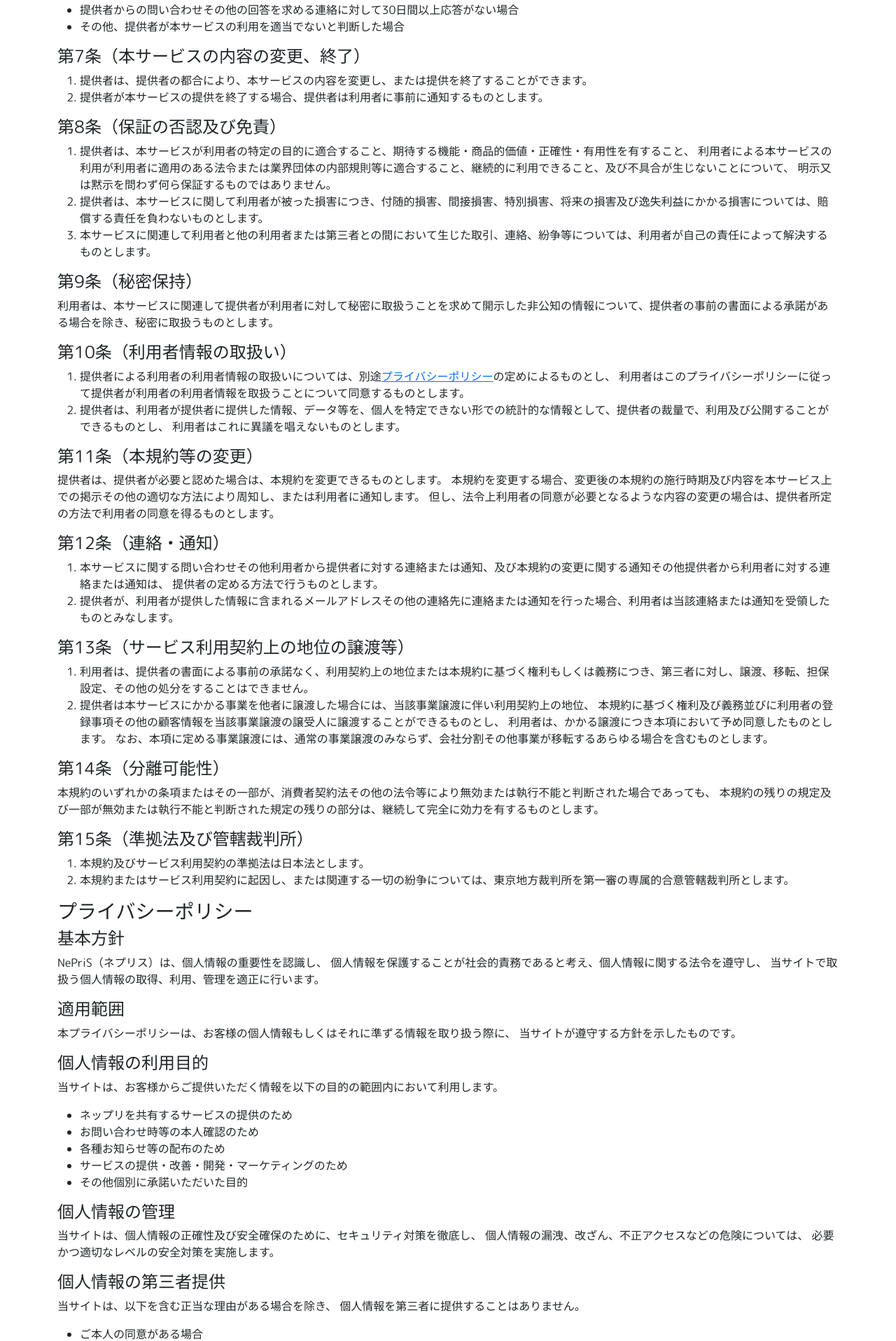
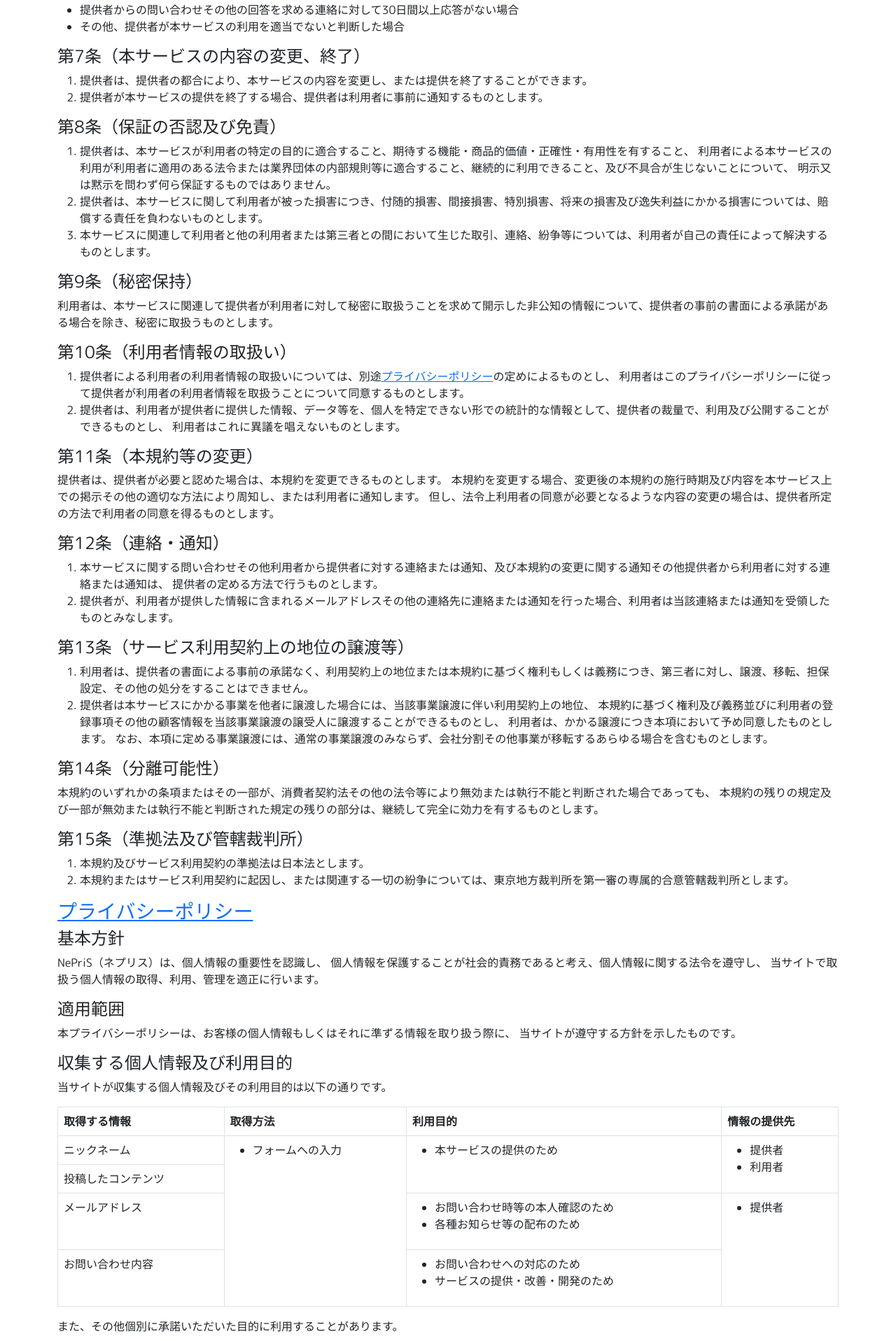
Before and after one commit to glyzinieh/NePriS, a Flask app: page /tos/ in a window 1280 px wide. Shown: the part 2084-4001 px from the top of the page at 70% size. Run offline with Flask 2, Linux system fonts and the light colour scheme.

Commit message:
プライバシーポリシーを改定

```diff
--- a/templates/contact.html
+++ b/templates/contact.html
@@ -30,6 +30,7 @@ NePriS（ネプリス）へのご意見・ご要望などはこちらから
 <h3>Github</h3>
 <p>
     技術的な問題の場合は<a href="https://github.com/glyzinieh/share-neppuri/discussions" target="_blank" rel="noopener noreferrer">こちら</a>からもお問い合わせいただけます。<br>
+    ※外部サイトへリダイレクトします。<br>
     ※Githubアカウントが必要です。
 </p>
 {% endblock %}
--- a/templates/tos.html
+++ b/templates/tos.html
@@ -26,7 +26,7 @@ NePriS（ネプリス）はお客様の個人情報を大切にしています
     <li><a href="#update">更新履歴</a></li>
 </ul>
 
-<h3 id="tos">利用規約</h3>
+<h3 id="tos"><a href="#tos">利用規約</a></h3>
 <p>
     本利用規約（以下「本規約」と言います。）には、本サービスの提供条件及び提供者と利用者の皆様との間の権利義務関係が定められています。
     本サービスの利用に際しては、本規約の全文をお読みいただいたうえで、本規約に同意いただく必要があります。
@@ -298,7 +298,7 @@ NePriS（ネプリス）はお客様の個人情報を大切にしています
 </ol>
 
 
-<h3 id="privacy">プライバシーポリシー</h3>
+<h3 id="privacy"><a href="#privacy">プライバシーポリシー</a></h3>
 <h4>基本方針</h4>
 <p>
     NePriS（ネプリス）は、個人情報の重要性を認識し、
@@ -312,18 +312,74 @@ NePriS（ネプリス）はお客様の個人情報を大切にしています
     当サイトが遵守する方針を示したものです。
 </p>
 
-<h4>個人情報の利用目的</h4>
+<h4>収集する個人情報及び利用目的</h4>
 <p>
-    当サイトは、お客様からご提供いただく情報を以下の目的の範囲内において利用します。
+    当サイトが収集する個人情報及びその利用目的は以下の通りです。
+</p>
+<table class="table table-bordered">
+    <tr>
+        <th>取得する情報</th>
+        <th>取得方法</th>
+        <th>利用目的</th>
+        <th>情報の提供先</th>
+    </tr>
+    <tr>
+        <td>ニックネーム</td>
+        <td rowspan="4">
+            <ul>
+                <li>フォームへの入力</li>
+            </ul>
+        </td>
+        <td rowspan="2">
+            <ul>
+                <li>本サービスの提供のため</li>
+            </ul>
+        </td>
+        <td rowspan="2">
+            <ul>
+                <li>提供者</li>
+                <li>利用者</li>
+            </ul>
+        </td>
+    </tr>
+    <tr>
+        <td>投稿したコンテンツ</td>
+        <!-- 取得方法 -->
+        <!-- 利用目的 -->
+        <!-- 情報の提供先 -->
+    </tr>
+    <tr>
+        <td>メールアドレス</td>
+        <!-- 取得方法 -->
+        <td>
+            <ul>
+                <li>お問い合わせ時等の本人確認のため</li>
+                <li>各種お知らせ等の配布のため</li>
+            </ul>
+        </td>
+        <td rowspan="2">
+            <ul>
+                <li>提供者</li>
+            </ul>
+        </td>
+    </tr>
+    <tr>
+        <td>お問い合わせ内容</td>
+        <!-- 取得方法 -->
+        <td>
+            <ul>
+                <li>お問い合わせへの対応のため</li>
+                <li>サービスの提供・改善・開発のため</li>
+            </ul>
+        </td>
+        <!-- 情報の提供先 -->
+    </tr>
+</table>
+<p>
+    また、その他個別に承諾いただいた目的に利用することがあります。
 </p>
 <p>
-<ul>
-    <li>ネップリを共有するサービスの提供のため</li>
-    <li>お問い合わせ時等の本人確認のため</li>
-    <li>各種お知らせ等の配布のため</li>
-    <li>サービスの提供・改善・開発・マーケティングのため</li>
-    <li>その他個別に承諾いただいた目的</li>
-</ul>
+    一部もしくは全ての情報をGoogle・Github上で管理することがあります。各事業者のプライバシーポリシーなどは、各社のページをご確認ください。
 </p>
 
 <h4>個人情報の管理</h4>
@@ -380,9 +436,13 @@ NePriS（ネプリス）はお客様の個人情報を大切にしています
     このサービスは、トラフィックデータの収集のためにCookie（クッキー）を使用しています。
     トラフィックデータは匿名で収集されており、個人を特定するものではありません。
 </p>
+<p>
+    Cookie（クッキー）を無効にする方法や「Google アナリティクス」に関する詳細は、
+    <a href="https://policies.google.com/technologies/ads?gl=jp">こちら</a>をご覧ください。
+</p>
 
-<!--
-<h4>広告配信</h4>
+
+<!-- <h4>広告配信</h4>
 <p>
     当サイトは、第三者配信の広告サービス「Google アドセンス」を利用しています。
 </p>
@@ -391,10 +451,6 @@ NePriS（ネプリス）はお客様の個人情報を大切にしています
     利用者の興味に応じた広告を表示するためにCookie（クッキー）を使用することがあります。
     これによって利用者のブラウザを識別できるようになりますが、
     個人を特定するものではありません。
-</p>
-<p>
-    Cookie（クッキー）を無効にする方法や「Google アドセンス」に関する詳細は、
-    <a href="https://policies.google.com/technologies/ads?gl=jp">こちら</a>をご覧ください。
 </p>
 <p>
     また、Amazonのアソシエイトとして、当サイトは適格販売により収入を得ています。
@@ -469,7 +525,7 @@ NePriS（ネプリス）はお客様の個人情報を大切にしています
 </p>
 
 
-<h3 id="update">更新履歴</h3>
+<h3 id="update"><a href="#update">更新履歴</a></h3>
 <p>
     更新履歴は<a href="https://github.com/glyzinieh/NePriS/commits/main/templates/tos.html">Github</a>でご確認いただけます。
 </p>
```
Lines whose indentation alone changed are shown as unchanged.
